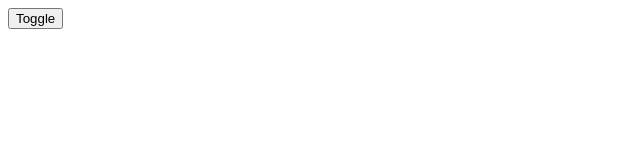
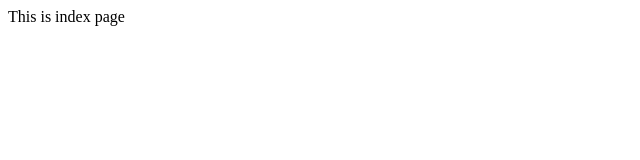
Before and after one commit to basicactor/racko, a Nuxt app: page / in a window 1280 px wide. Shown: the top 160 px of the page, without its empty margins (0-640 px from the left). Built offline with nearby package versions, Linux system fonts and the light colour scheme.

Commit message:
Revert "SCSS追加"
This reverts commit 1ebc424fa9969c0322ff933b7f0a0de0e2deb240.

```diff
--- a/pages/index.vue
+++ b/pages/index.vue
@@ -1,28 +1,4 @@
-<script setup lang="ts">
-const show = ref(false)
-</script>
+<template>
 
-<template>
-  <div id="demo">
-    <button @click="show = !show">
-      Toggle
-    </button>
-
-    <transition name="fade">
-      <p v-if="show">hello</p>
-    </transition>
-  </div>
-
+  This is index page
 </template>
-
-<style lang="scss" scoped>
-.fade-enter-active,
-.fade-leave-active {
-  transition: opacity 0.5s ease;
-}
-
-.fade-enter-from,
-.fade-leave-to {
-  opacity: 0;
-}
-</style>
```
Also changed, not shown: 1 other file (tests, documents, lock files or other folders).
